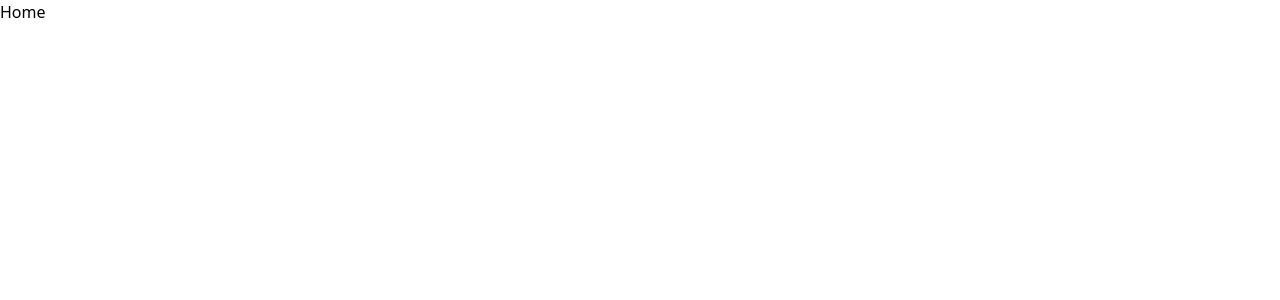
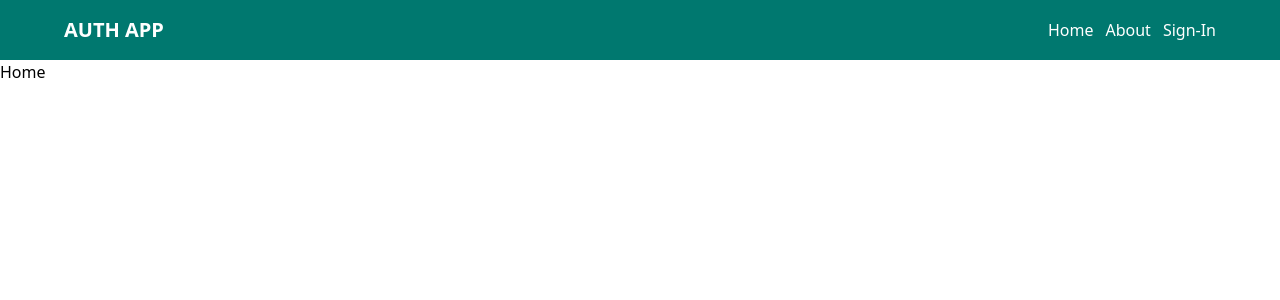
Before and after one commit to SalaitSudhakar/mern-google-oauth, a React (Vite) app: page / in a window 1280 px wide. Shown: the top 300 px of the page. Built offline with nearby package versions, Linux system fonts and the light colour scheme.

Commit message:
Create Nav-header componenet

```diff
--- a/src/App.jsx
+++ b/src/App.jsx
@@ -5,10 +5,12 @@ import About from "./Pages/About";
 import Profile from "./Pages/Profile";
 import Signin from "./Pages/Signin";
 import SignUp from "./Pages/SignUp";
+import Header from "./Components/Header"
 
 const App = () => {
   return (
     <BrowserRouter>
+    <Header />
       <Routes>
         <Route path="/" element={<Home />} />
         <Route path="/about" element={<About />} />
--- /dev/null
+++ b/src/Components/Header.jsx
@@ -0,0 +1,19 @@
+import React from "react";
+import { Link } from "react-router-dom";
+
+const Header = () => {
+  return (
+    <div className="bg-teal-700 text-white py-4 px-2 sm:px-4 ">
+      <div className="flex justify-between items-center max-w-6xl mx-auto">
+        <h1 className="font-bold text-xl">AUTH APP</h1>
+        <ul className="flex gap-3">
+           <Link to="/"><li>Home</li></Link>
+           <Link to="/about"><li>About</li></Link>
+           <Link to="/signin"><li>Sign-In</li></Link>
+        </ul>
+      </div>
+    </div>
+  );
+};
+
+export default Header;
```
